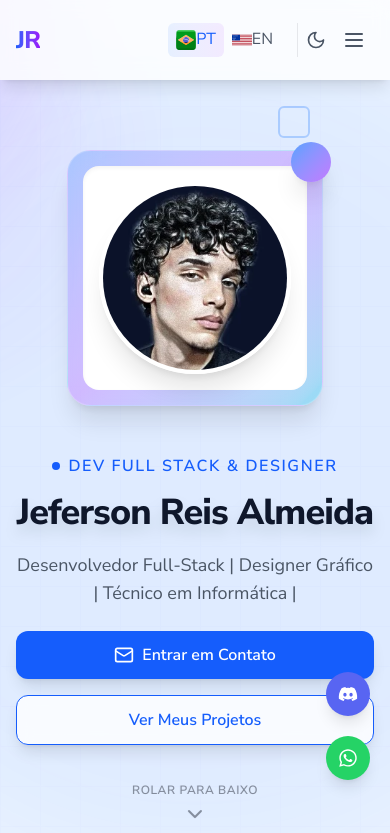
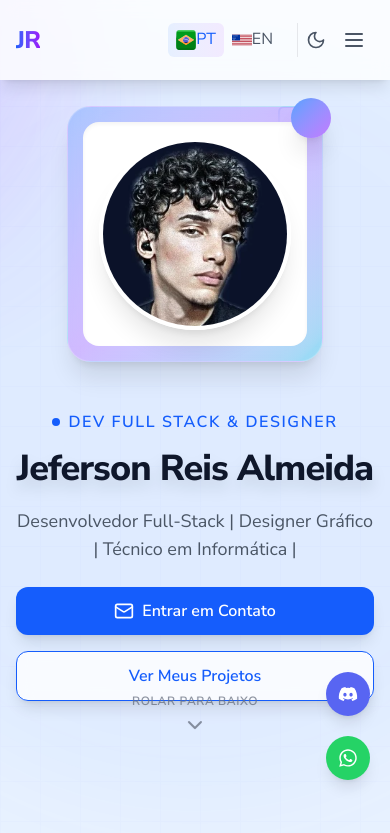
Before and after one commit to Jeffinp/jefersonreis.portifolio, a React (Vite) app: page / in a window 390 px wide. Shown: the top 833 px of the page. Built offline with nearby package versions, Linux system fonts and the light colour scheme.

Commit message:
refactor: atualizar caminhos dos ícones e ajustar dimensões da seção Hero para melhor responsividade

```diff
--- a/index.html
+++ b/index.html
@@ -37,7 +37,8 @@
   <meta name="twitter:image" content="https://jefersonreis-github-io.vercel.app/assets/images/twitter-card.webp">
 
   <!-- Favicon moderno com fallbacks -->
-  <link rel="icon" href="/favicon.ico" sizes="any">
+  <link rel="icon" href="/assets/images/icon/favicon.ico" sizes="any">
+  <link rel="icon" href="/favicon.ico" sizes="any"><!-- Compatibilidade extra para navegadores que buscam na raiz -->
   <link rel="icon" href="/assets/images/icon/favicon.svg" type="image/svg+xml">
   <link rel="apple-touch-icon" href="/assets/images/icon/apple-touch-icon.png">
   <link rel="manifest" href="/assets/images/icon/site.webmanifest">
--- a/src/containers/Hero.jsx
+++ b/src/containers/Hero.jsx
@@ -74,6 +74,8 @@ const ProfileCard = memo(({ isMobile, mousePosition, t }) => (
                             src="/assets/images/Linkedin-foto.webp"
                             alt={t('hero.profileAlt')}
                             className="w-full h-full object-cover"
+                            width={240}
+                            height={240}
                             loading="eager"
                         />
                     </div>
@@ -176,7 +178,7 @@ const Hero = () => {
         <section
             ref={heroRef}
             id="hero"
-            className="relative min-h-screen flex items-center bg-transparent py-12 md:py-24 lg:py-32"
+            className="relative min-h-[600px] md:min-h-screen flex items-center bg-transparent py-12 md:py-24 lg:py-32"
             aria-label={t('hero.title')}
         >
             {/* Fundo 3D dinâmico - simplificado e memoizado */}
```
